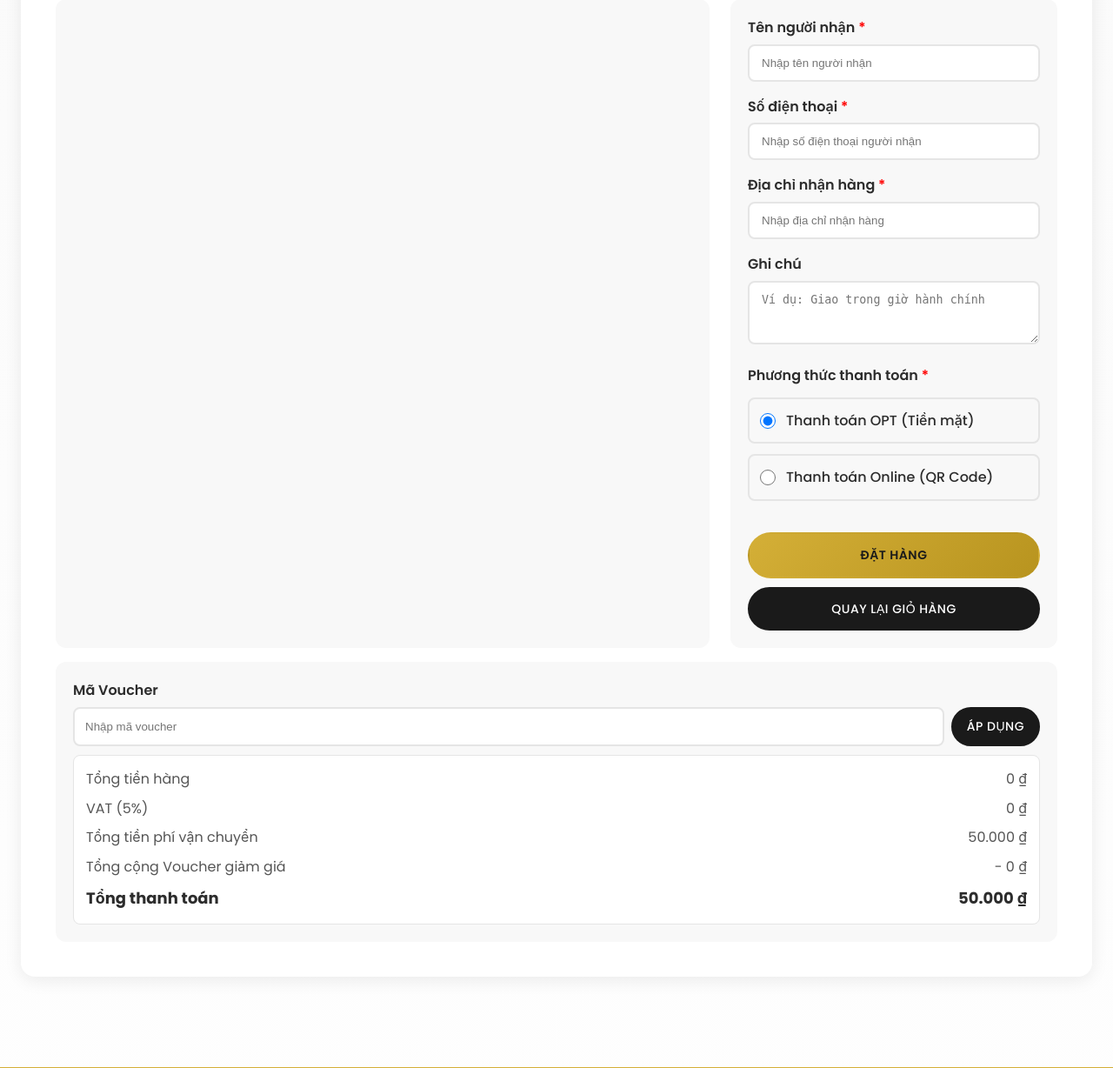
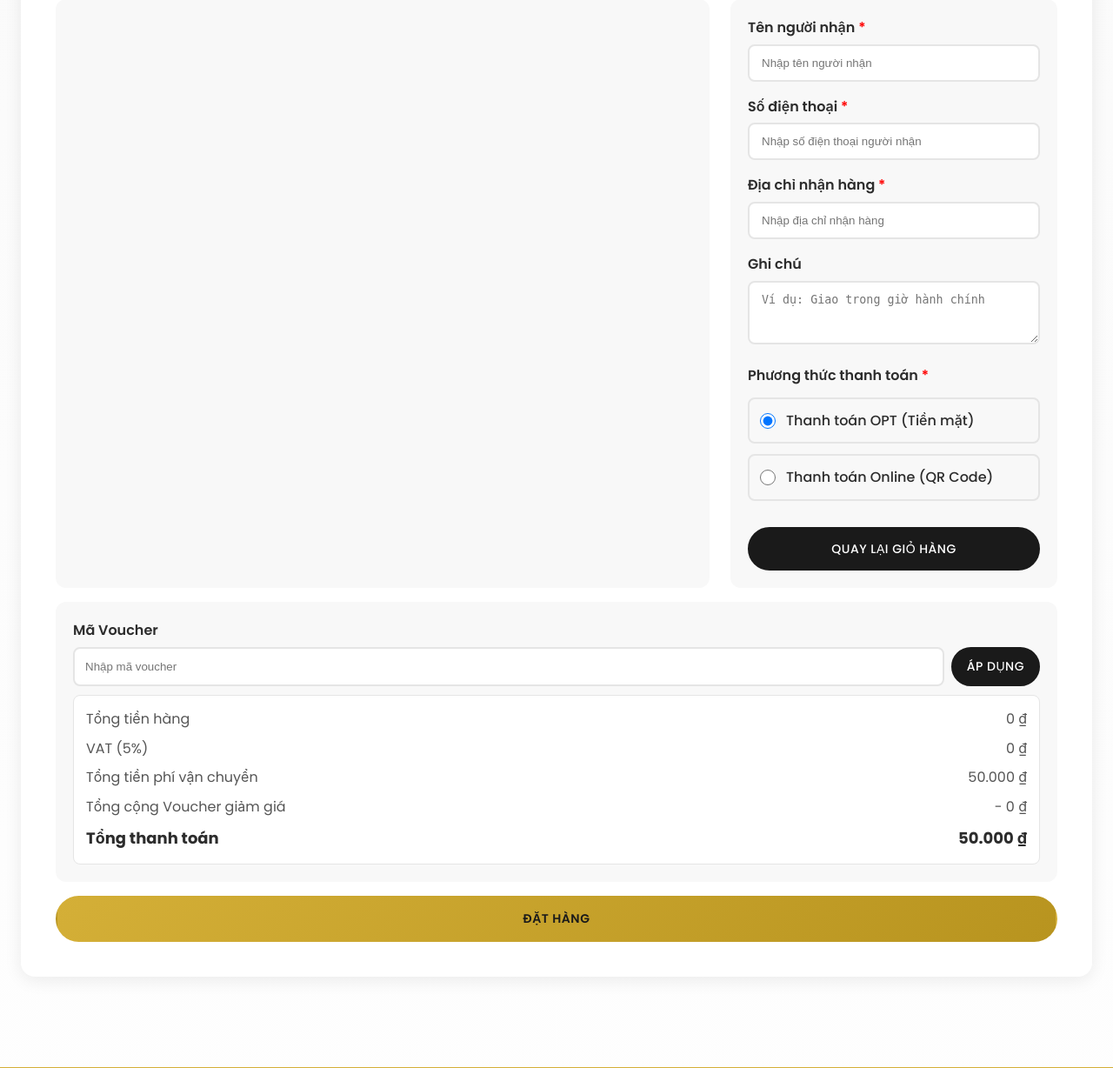
Before and after one commit to Aluon1210/DuAn1, a PHP site: the page made by src/Views/CheckoutConfirm.php in a window 1280 px wide. Shown: the part 280-1508 px from the top of the page at 87% size. Run offline with PHP 8.4, Linux system fonts and the light colour scheme; the template is opened without the code that fills it, so the values that code supplies are empty; some libraries are stand-ins or nearby versions.

Commit message:
layout trang thanh toán

```diff
--- a/src/Views/CheckoutConfirm.php
+++ b/src/Views/CheckoutConfirm.php
@@ -471,9 +471,6 @@
             <p class="qr-label" style="margin:0;">Mã QR sẽ hiển thị sau khi bạn nhấn "Đặt hàng"</p>
           </div>
         </div>
-
-        <button type="submit" class="btn btn-success" id="placeOrderBtn"
-          style="margin-top:16px; padding:14px 24px; width:100%;">Đặt hàng</button>
         <a href="<?php echo ROOT_URL; ?>cart" class="btn btn-primary"
           style="margin-top:10px; padding:12px 24px; width:100%;">Quay lại giỏ hàng</a>
       </div>
@@ -514,6 +511,10 @@
           <span>Tổng thanh toán</span><span id="grandTotalValue"><?php echo number_format($grandTotal, 0, ',', '.'); ?> ₫</span>
         </div>
       </div>
+    </div>
+    <div style="grid-column: 1 / -1; margin-top: 16px;">
+      <button type="submit" class="btn btn-success" id="placeOrderBtn"
+        style="padding:14px 24px; width:100%;">Đặt hàng</button>
     </div>
 
   </form>
```
